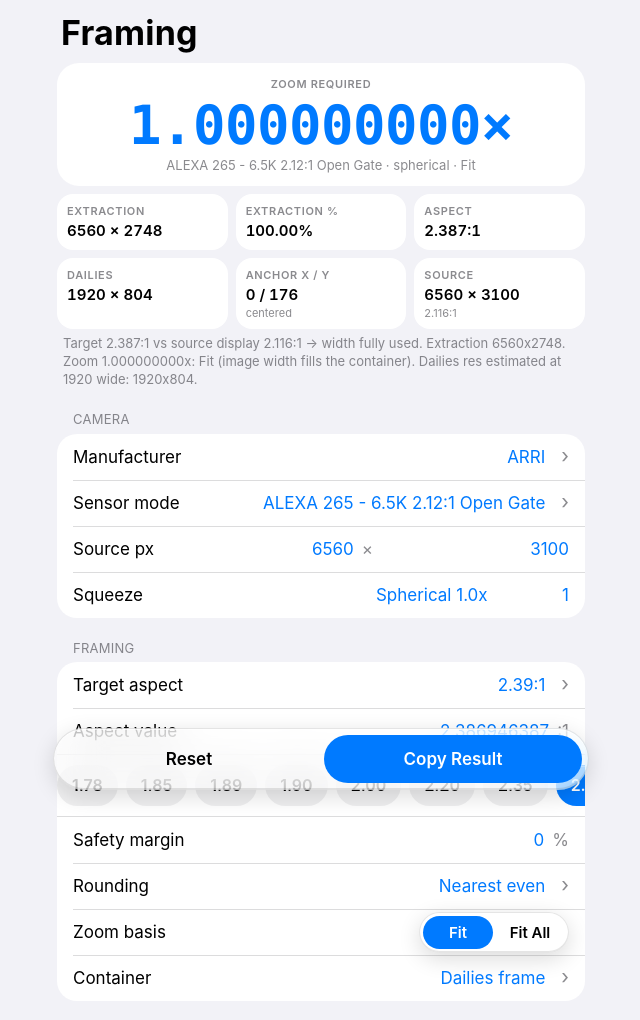
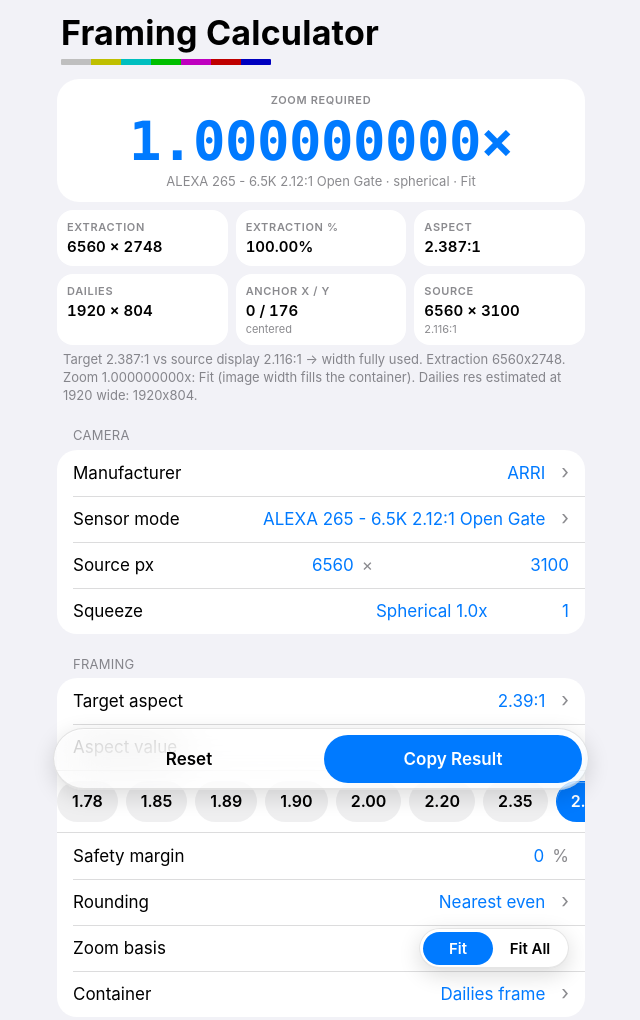
Before and after one commit to seefiggy/framing-calculator, a plain HTML site: page index.html in a window 1280 px wide. Shown: the top 1020 px of the page, without its empty margins (319-959 px from the left). Drawn offline with Linux system fonts and the light colour scheme.

Commit message:
Add Framing Calculator title and SMPTE colour-bar strip to header

```diff
--- a/index.html
+++ b/index.html
@@ -30,7 +30,8 @@ body{margin:0;background:var(--bg);color:var(--fg);font:17px/1.3 -apple-system,"
 main{max-width:560px;margin:0 auto;padding:0 16px}
 .glass{background:var(--glass);-webkit-backdrop-filter:blur(24px) saturate(180%);backdrop-filter:blur(24px) saturate(180%);
  border:.5px solid var(--glass-dark);box-shadow:inset 0 1px 0 var(--glass-edge),inset 0 -1px 0 var(--glass-dark),var(--glass-shadow)}
-h1{font-size:34px;line-height:1.1;font-weight:700;letter-spacing:.2px;margin:14px 4px 12px}
+h1{font-size:34px;line-height:1.1;font-weight:700;letter-spacing:.2px;margin:14px 4px 8px}
+.bars{height:6px;width:210px;max-width:62%;margin:0 4px 14px;border-radius:1px;background:linear-gradient(90deg,#bfbfbf 0 14.2857%,#bfbf00 0 28.5714%,#00bfbf 0 42.8571%,#00bf00 0 57.1428%,#bf00bf 0 71.4285%,#bf0000 0 85.7142%,#0000bf 0)}
 /* hero + tiles (content layer: opaque) */
 .hero{background:var(--group);border-radius:22px;padding:14px 12px 12px;text-align:center}
 .k{font-size:11px;font-weight:600;letter-spacing:.06em;text-transform:uppercase;color:var(--sub)}
@@ -86,7 +87,8 @@ details[open].list>summary::after{transform:rotate(90deg)}
 </style></head><body>
 <div id="mini" class="glass"><b id="mz">--</b><span id="ms"></span></div>
 <main>
-<h1>Framing</h1>
+<h1>Framing Calculator</h1>
+<div class="bars" aria-hidden="true"></div>
 
 <section class="hero" id="hero"><div class="k">Zoom required</div><div id="zoom">--</div><div id="sub"></div></section>
 <div class="tiles" id="tiles"></div>
```
